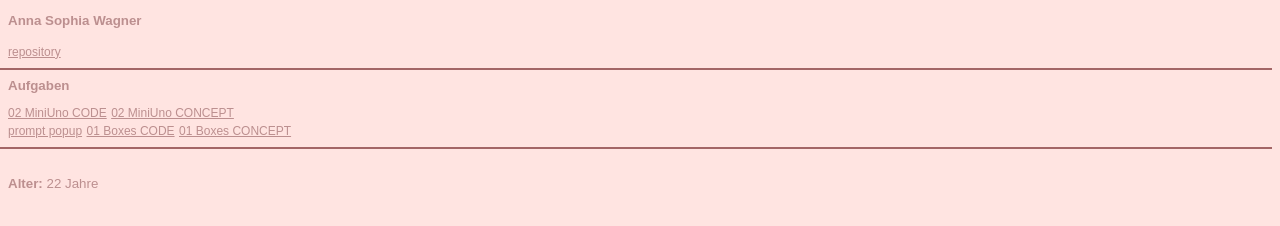
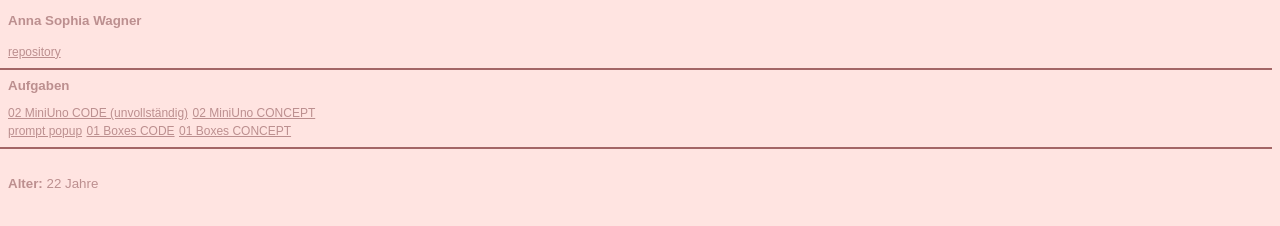
Before and after one commit to annasophiawagner/EIA2.github.io, a plain HTML site: page Steckbrief/steckbrief.htm in a window 1280 px wide. Drawn offline with Linux system fonts and the light colour scheme.

Commit message:
git commit -m "uno code"

```diff
--- a/Steckbrief/steckbrief.htm
+++ b/Steckbrief/steckbrief.htm
@@ -45,7 +45,7 @@ a:hover {
     <hr class="line">
     <nav class="AufgabenNav">
         <p class="Nav"><b>Aufgaben</b></p>
-        <a href="../Aufgabe 2/MiniUno.html" target="_blank">02 MiniUno CODE</a>
+        <a href="../Aufgabe 2/MiniUno.html" target="_blank">02 MiniUno CODE (unvollständig)</a>
         <a href="../Aufgabe 2/MiniUnoConcept.pdf" target="_blank">02 MiniUno CONCEPT</a>
         <br><a href="../Welcome Website/WelcomeWebsite.html" target="_blank">prompt popup</a>
         <a href="../Aufgabe 1/Aufgabe1.html">01 Boxes CODE</a>
```
